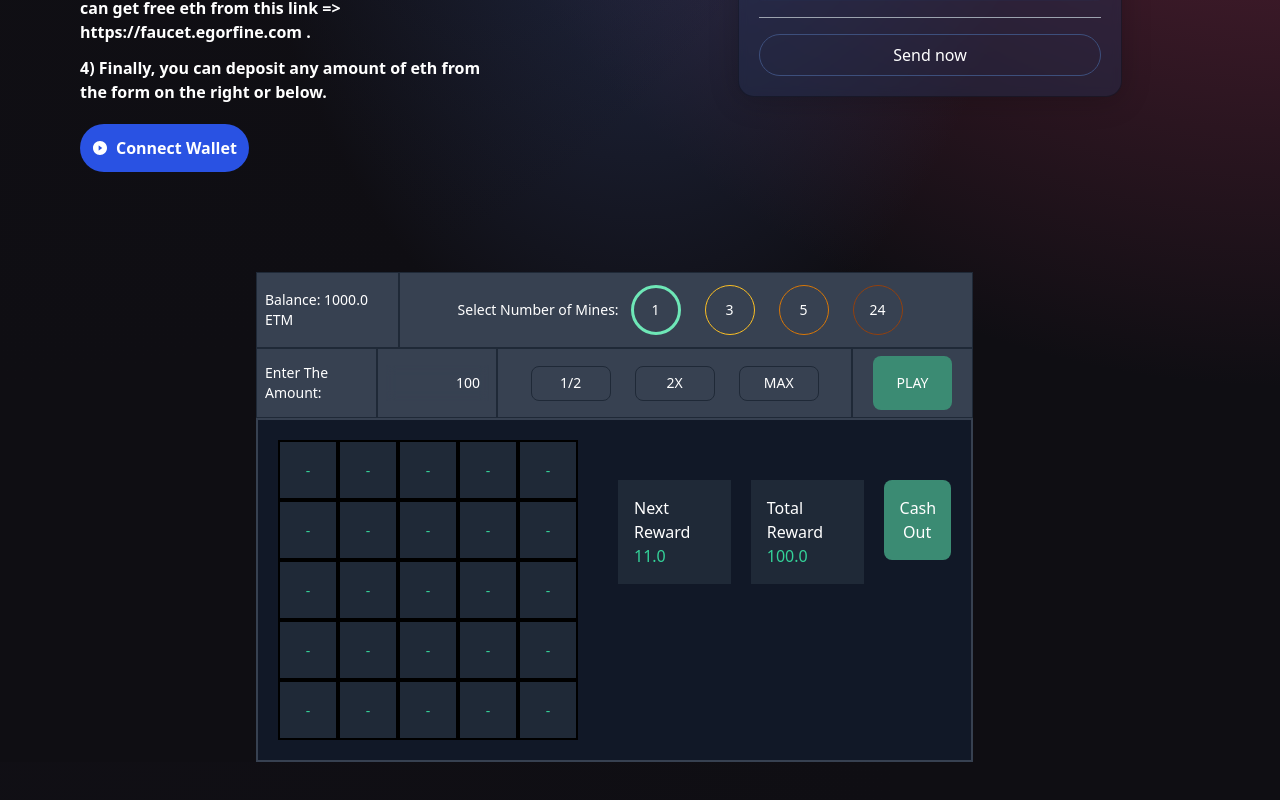
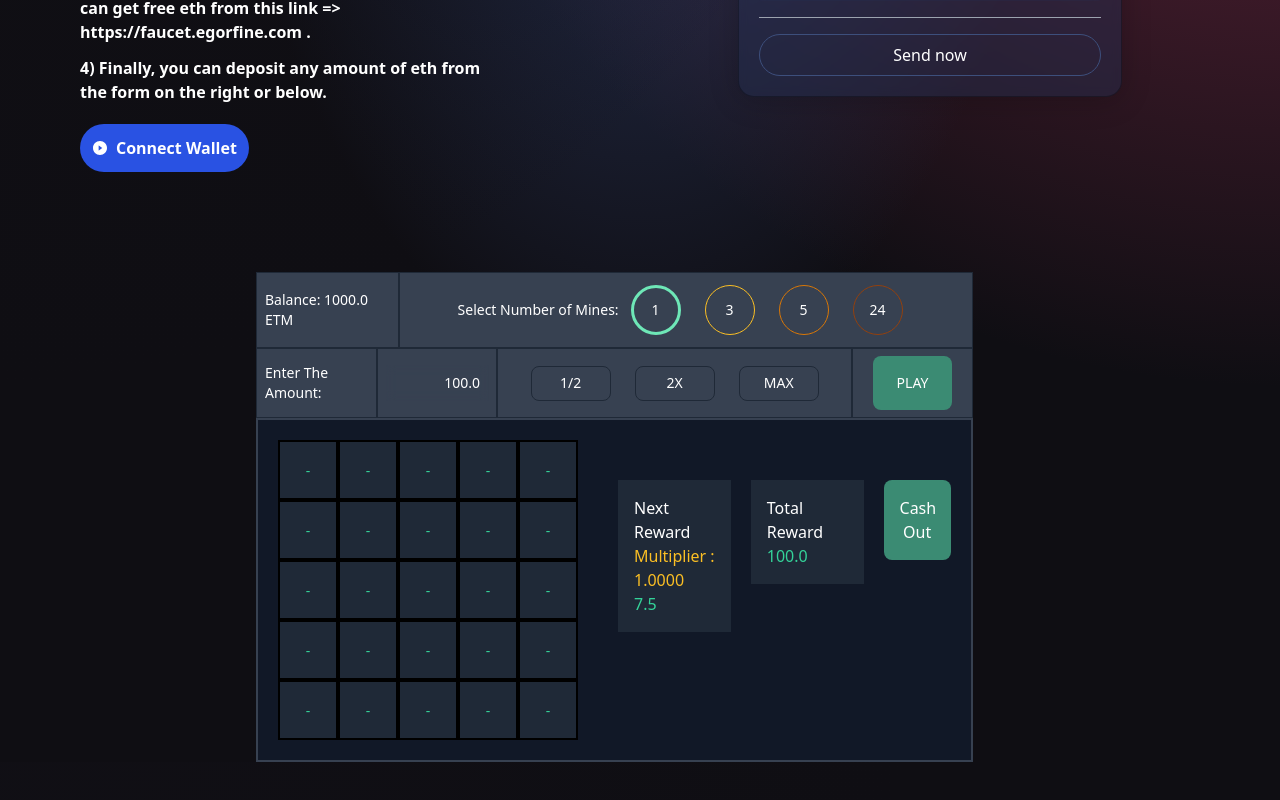
Before and after one commit to Alzmoth/FirstWeb3app, a React (Vite) app in the folder client/: page / in a window 1280 px wide. Shown: the part 520-1320 px from the top of the page. Built offline with nearby package versions, Linux system fonts and the light colour scheme.

Commit message:
change multiplier

```diff
--- a/client/src/components/GameMine/game.jsx
+++ b/client/src/components/GameMine/game.jsx
@@ -10,10 +10,10 @@ const INITIAL_GRID = [
   ["-", "-", "-", "-", "-"],
 ];
 const MINE_MULTIPLIER = {
-  1: 1.11,
-  3: 1.18,
-  5: 1.25,
-  24: 20,
+  1: 1.075,
+  3: 1.14,
+  5: 1.2,
+  24: 25,
 };
 
 const Game = (props) => {
@@ -23,6 +23,7 @@ const Game = (props) => {
   const [gameType, setGameType] = useState(1);
   const [gameStatus, setGameStatus] = useState(false);
   const [mines, setMines] = useState([]);
+  const [multiplier, setMultiplier] = useState(1);
 
   const [grid, setGrid] = useState(INITIAL_GRID);
 
@@ -32,7 +33,8 @@ const Game = (props) => {
     if (newGrid[i][j] !== "-" || gameStatus == false) return;
 
     if (!mines.includes(i * 5 + j)) {
-      var current = gameCurrentAmount * MINE_MULTIPLIER[gameType];
+      var current = gameCurrentAmount * multiplier;
+      setMultiplier((prev) => prev * 1.005);
       setGameCurrentAmount(current);
       newGrid[i][j] = millify(current);
       setGrid(newGrid);
@@ -70,6 +72,7 @@ const Game = (props) => {
     if (gameAmount > balance) {
       return alert("You don't have enough balance");
     }
+    setMultiplier(MINE_MULTIPLIER[gameType]);
     createMines(gameType);
     setBalance((prev) => prev - gameAmount);
     setGameStatus(true);
@@ -146,7 +149,7 @@ const Game = (props) => {
             placeholder="Amount (ETM)"
             type="number"
             step="1"
-            value={gameAmount}
+            value={gameAmount.toFixed(1)}
             max="1000"
             onChange={(e) => setGameAmount(e.target.value)}
             className="my-2 w-full rounded-sm p-2 outline-none bg-transparent text-white border-none text-sm text-right white-glassmorphism appearance-none"
@@ -199,14 +202,17 @@ const Game = (props) => {
 
         <div className=" flex-auto ml-10 mt-10 p-4 w-[25%] h-[10%] bg-gray-800">
           <div className="text-white ">Next Reward</div>
+          <div className="text-yellow-400">
+            Multiplier : {Number(multiplier).toFixed(4)}
+          </div>
           <div className="text-green-400">
-            {(gameCurrentAmount * (MINE_MULTIPLIER[gameType] - 1)).toFixed(1)}{" "}
+            {(gameCurrentAmount * (MINE_MULTIPLIER[gameType] - 1)).toFixed(1)}
           </div>
         </div>
         <div className=" flex-auto ml-5 mt-10 p-4 w-[25%] h-[10%] bg-gray-800">
           <div className="text-white ">Total Reward</div>
           <div className="text-green-400">
-            {Number(gameCurrentAmount).toFixed(1)}{" "}
+            {Number(gameCurrentAmount).toFixed(1)}
           </div>
         </div>
 
```
